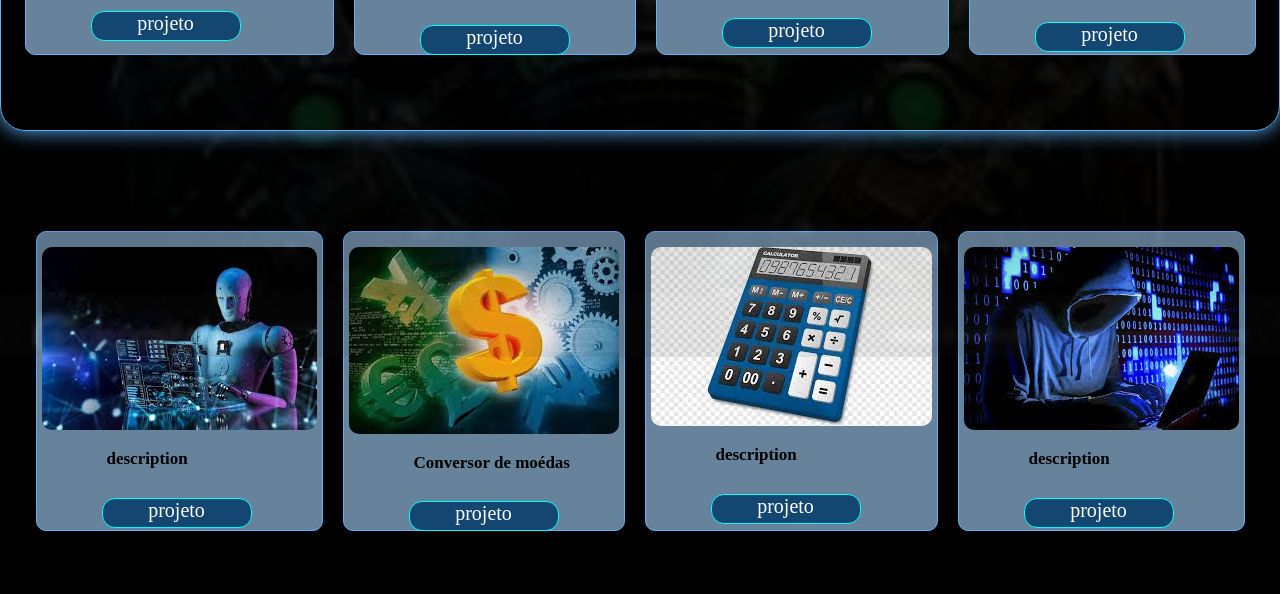
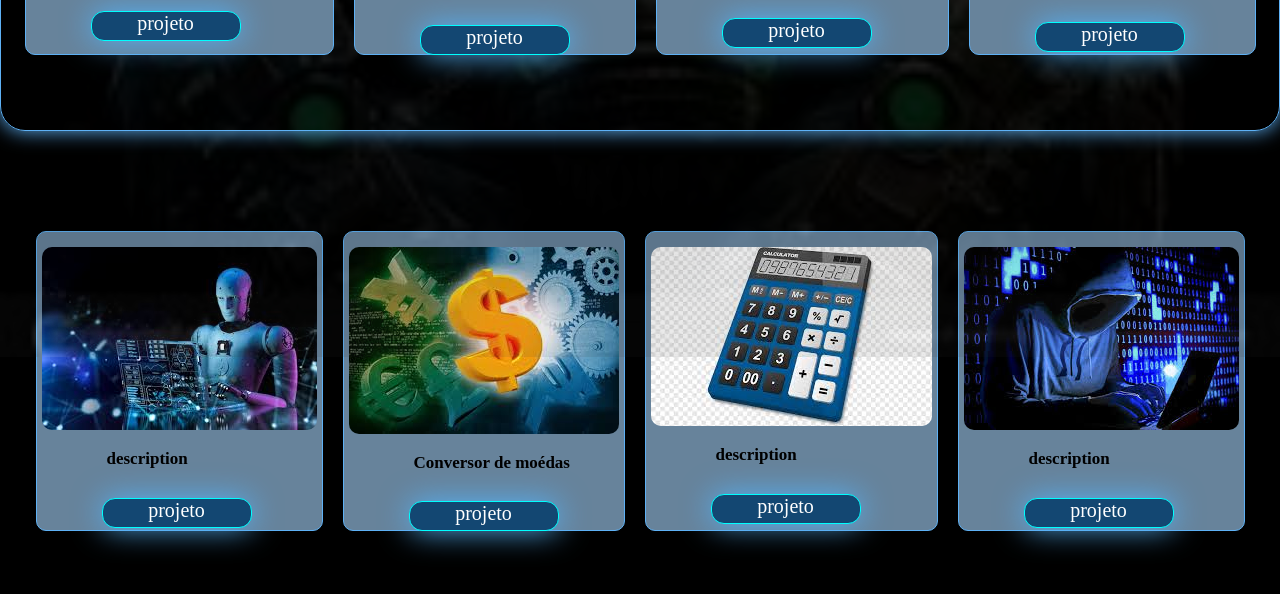
Before and after one commit to IgorDev01-01max/Projeto-text-xp, a plain HTML site: page index.html in a window 1280 px wide. Shown: the part 1894-2488 px from the top of the page. Drawn offline with Linux system fonts and the light colour scheme.

Commit message:
ATUALIZEI2º

```diff
--- a/index.html
+++ b/index.html
@@ -31,10 +31,11 @@
         <div class="formulario">
             <h5>Entre em Contato:</h5>
             <form onsubmit="enviarFormulario()" class="formulario-1">
+
                 <label for="nome">Nome:</label>
                 <input type="text" placeholder="Digite seu nome aqui" id="nome" name="nome required>
 
-        <label for=" email">Email:</label>
+                <label for="Email">Email:</label>
                 <input type="email" placeholder="Digite seu Email." id="email" name="email" required>
 
                 <label for="tell">Tell:</label>
@@ -84,7 +85,7 @@
             <div class="content-itens">
                 <img src="./Img/logoinstagrammmm.jpg" alt="" class="tec">
                 <p>Projéto Clone Instagram</p>
-                <a>projeto</a>
+                <a href="https://github.com/IgorDev01-01max/Projeto-anima--o-1/blob/main/index.html">projeto</a>
             </div>
 
             <div class="content-itens">
@@ -102,7 +103,7 @@
             <div class="content-itens">
                 <img src="./Img/All home offce 4.jpg" alt="">
                 <p>Portifólio Pessoal</p>
-                <a>projeto</a>
+                <a href="https://github.com/IgorDev01-01max/Projeto-text-xp">projeto</a>
             </div>
 
         </div>
--- a/styles.css
+++ b/styles.css
@@ -15,6 +15,8 @@ nav {
     position: relative;
 
 }
+
+
 
 .formulario {
 
@@ -165,7 +167,7 @@ span {
 }
 
 .topo a:hover {
-    transform: translateY(-5px);
+    transform: translate3d(+2px);
     transition: 0.5s;
     color: black;
     border: 1px solid #e20ed1;
@@ -319,6 +321,9 @@ li a:hover {
     height: 30px;
     cursor: pointer;
     margin-bottom: 30px;
+      list-style: none;
+    text-decoration: none;
+    box-shadow: 0px 0px 30px rgb(84, 177, 245);
 }
 
 .content-itens a:hover {
```
